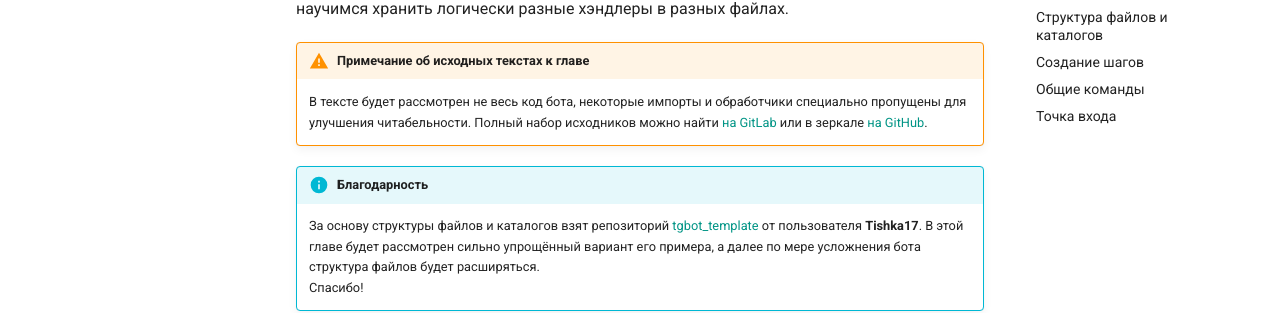
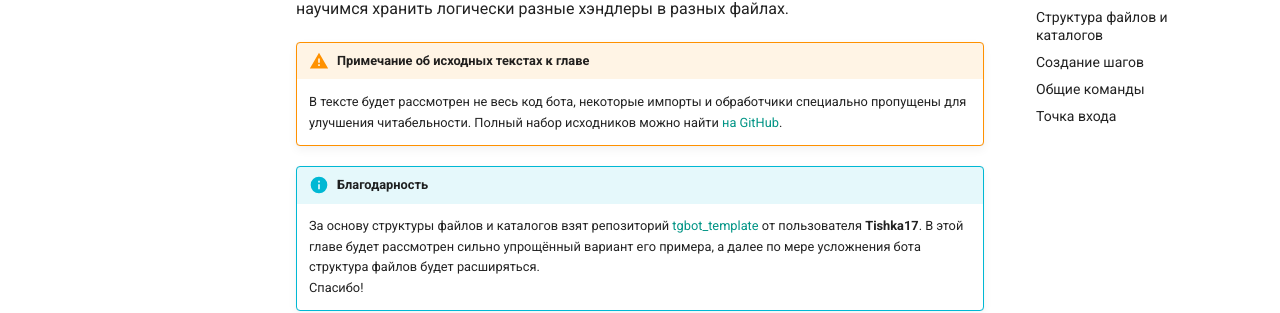
Before and after one commit to MasterGroosha/aiogram-2-guide, an MkDocs documentation site: the page built from book_src/fsm.md, in a window 1280 px wide and 900 px high, scrolled down 1113 px. Shown: the part 145-458 px from the top of the window. Built offline with MkDocs 1.6.1 and Material for MkDocs 9.7.7, drawn with Linux system fonts in a browser that asks for light colours; comment, search, counter and statistics services are not loaded.

```diff
--- a/book_src/fsm.md
+++ b/book_src/fsm.md
@@ -44,8 +44,8 @@ description: Конечные автоматы (FSM)
 
 !!! warning "Примечание об исходных текстах к главе"
     В тексте будет рассмотрен не весь код бота, некоторые импорты и обработчики специально
-    пропущены для улучшения читабельности. Полный набор исходников можно найти [на GitLab](https://gitlab.com/groosha/telegram-tutorial-2)
-    или в зеркале [на GitHub](https://github.com/MasterGroosha/telegram-tutorial-2).
+    пропущены для улучшения читабельности. Полный набор исходников можно найти
+    [на GitHub](https://github.com/MasterGroosha/aiogram-2-guide).
 
 !!! info "Благодарность"
     За основу структуры файлов и каталогов взят репозиторий [tgbot_template](https://github.com/Tishka17/tgbot_template)
```
Also changed, not shown: README.md (+1 -1 lines), book_src/buttons.md (+1 -1 lines), book_src/index.md (+1 -1 lines).
